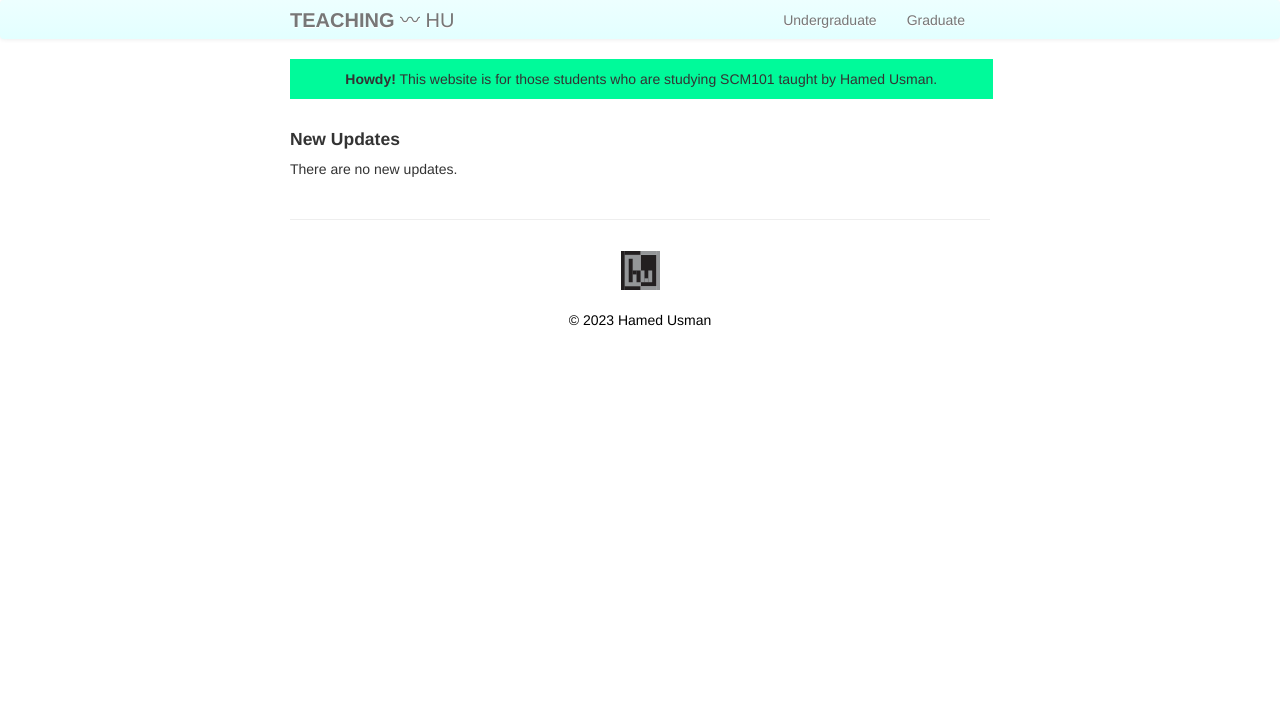
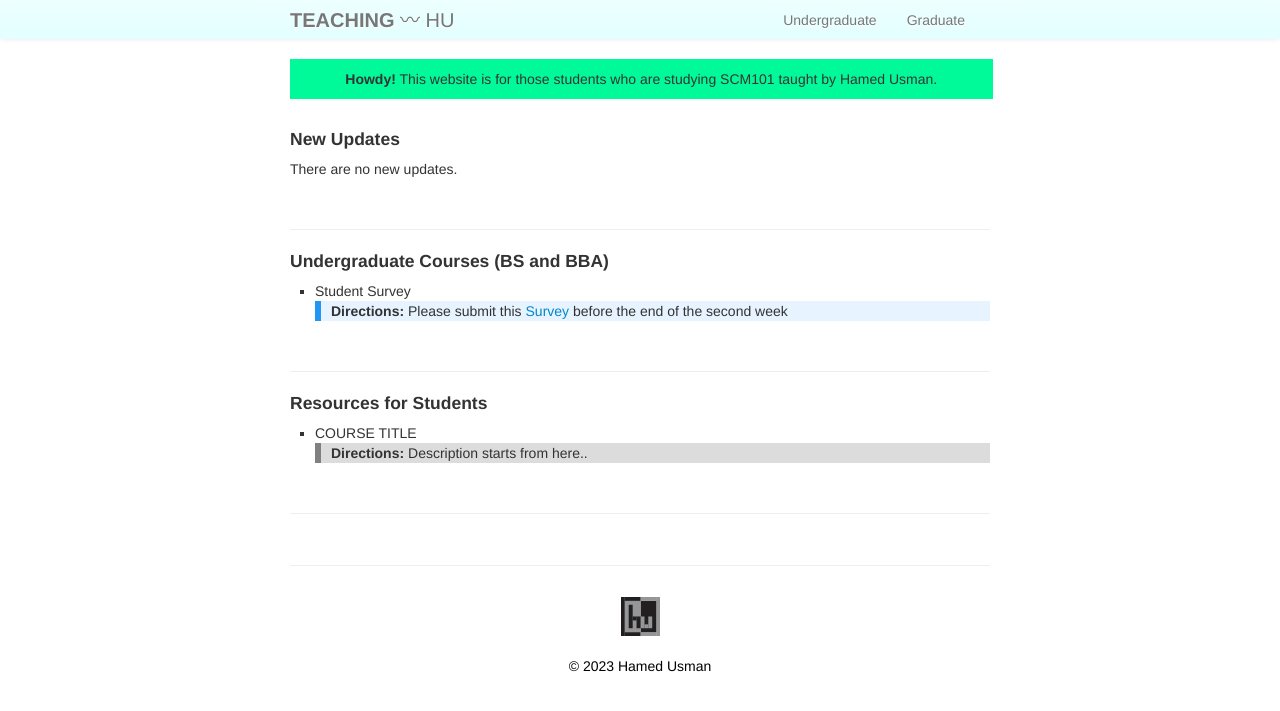
Before and after one commit to 101scm/101scm.github.io, a Jekyll site: the page built from index.md, in a window 1280 px wide. Shown: the top 711 px of the page. Built offline with Jekyll 4.4.1, drawn with Linux system fonts in a browser that asks for light colours.

Commit message:
Update index.md

```diff
--- a/index.md
+++ b/index.md
@@ -11,6 +11,30 @@ keywords: operations management, supply chain management, logistics
 
 <h4>New Updates</h4>
 <p>There are no new updates.</p>
+
+<br/>
+
+---
+
+<h4>Undergraduate Courses (BS and BBA)</h4>
+<ul>
+<li>Student Survey</li>
+<div class="info"><p><strong>Directions:</strong> Please submit this <a href="https://www.google.com">Survey</a> before the end of the second week</p></div>
+</ul>
+
+<br/>
+
+---
+
+<h4>Resources for Students</h4>
+<ul>
+<li>COURSE TITLE</li>
+<div class="summary"><p><strong>Directions:</strong> Description starts from here..</p></div>
+</ul>
+
+<br/>
+
+---
 <!--
 <br/>
 
```
